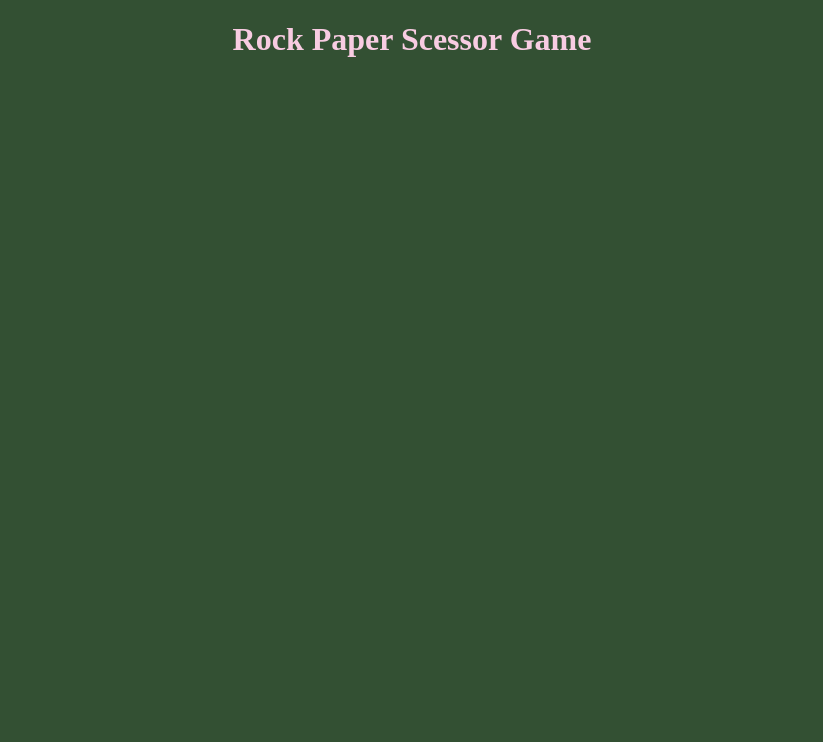
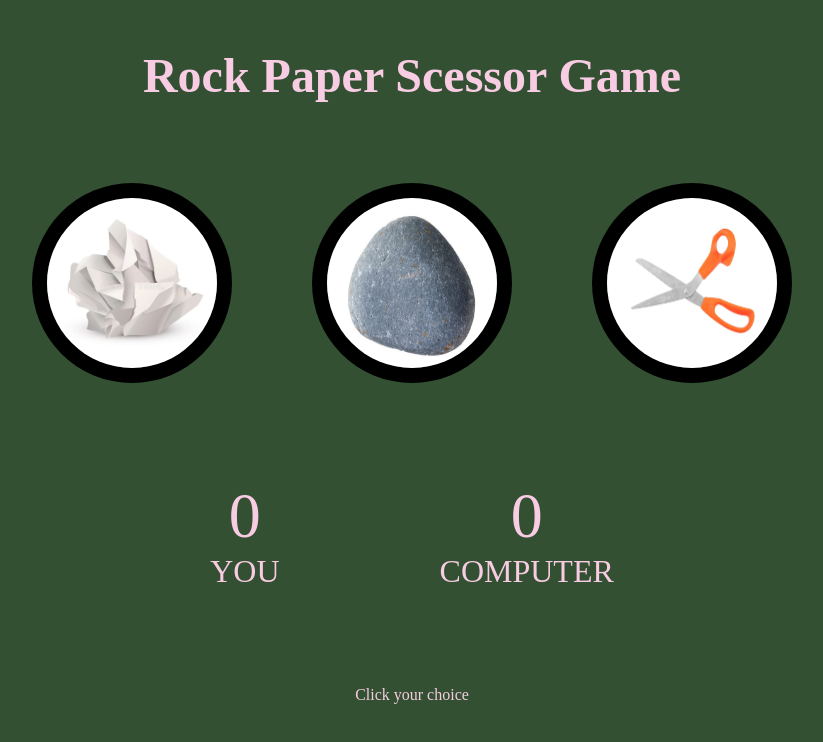
Before and after one commit to MEGA-CLASSES/game, a plain HTML site: page index.html in a window 1280 px wide. Shown: the whole page, without its empty margins (228-1051 px from the left). Drawn offline with Linux system fonts and the light colour scheme.

Commit message:
designed  UI (basic design

```diff
--- a/index.html
+++ b/index.html
@@ -8,6 +8,30 @@
 </head>
 <body>
     <h1>Rock Paper Scessor Game</h1>
+    <div class="choices">
+        <div class="choice" id="paper">
+            <img src="./Images/paper.webp">
+        </div>
+        <div class="choice" id="rock">
+            <img src="./Images/Rock.jpg">
+        </div>
+        <div class="choice" id="Scissor">
+            <img src="./Images/scissors.webp">
+        </div>
+    </div>
+    <div class="score-board">
+         <div class="score" >
+         <p id="user-score">0</p>
+         <p>YOU</p>
+         </div>
+         <div class="score" id="computer">
+          <p id="computer-score">0</p>
+          <p>COMPUTER</p>
+         </div>
+    </div>
+    <div class="msg-box">
+        <p id="msg">Click your choice</p>
+    </div>
    <script src="app.js"></script>
 </body>
 </html>
--- a/style.css
+++ b/style.css
@@ -1,7 +1,52 @@
-*{
+*{  margin: 0;
+    padding: 0;
     background-color: rgb(51, 80, 51);
-}
-h1{
     text-align: center;
     color:rgb(248, 204, 226);
 }
+h1{
+
+    font-size: 3rem;
+    margin-top: 3rem;
+}
+.choice{
+    height: 200px;
+    width: 200px;
+    background-color: black;
+    border-radius: 50%;
+    display: flex;
+    justify-content: center;
+    align-items: center;
+}
+img{
+    height: 170px;
+    width: 170px;
+    border-radius: 50%;
+
+
+}
+img:hover{
+    height: 180px;
+    width: 180px;
+    opacity: 0.5;
+}
+.choices{
+    display: flex;
+    justify-content: center;
+    align-items: center;
+    gap: 5rem;
+    margin-top: 5rem;
+}
+
+
+.score-board{
+    display: flex;
+   justify-content: center;
+   align-items: center;
+   gap: 10rem;
+   margin: 6rem;
+   font-size: 2rem;
+}
+#user-score,#computer-score{
+    font-size: 4rem;
+}
```
